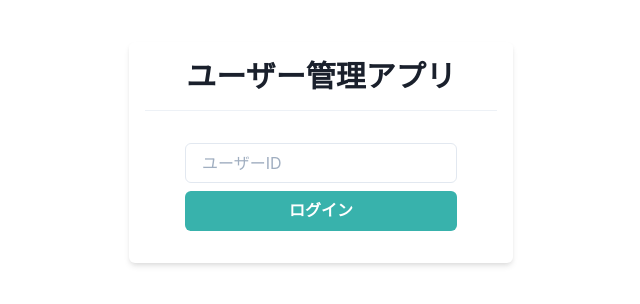
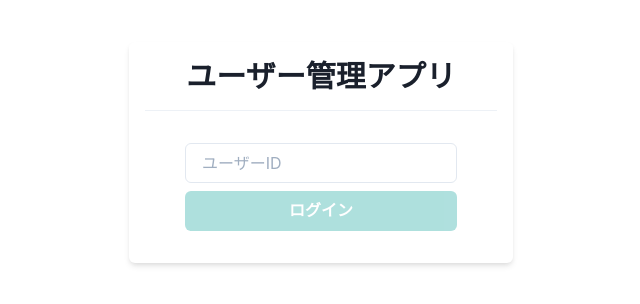
Before and after one commit to TokomaBaou/chakraui-test, a React (Create React App) app: page / in a window 1280 px wide. Shown: the part 248-552 px from the top of the page, without its empty margins (319-959 px from the left). Built offline with nearby package versions, Linux system fonts and the light colour scheme.

Commit message:
login,primaryButton ログイン機能の実装

```diff
--- a/package.json
+++ b/package.json
@@ -10,6 +10,7 @@
     "@emotion/react": "11.4.1",
     "@emotion/styled": "11.3.0",
     "@types/react-router-dom": "5.1.8",
+    "axios": "0.21.1",
     "framer-motion": "4.1.17",
     "react": "17.0.2",
     "react-dom": "17.0.2",
--- a/src/components/atoms/button/PrimaryButton.tsx
+++ b/src/components/atoms/button/PrimaryButton.tsx
@@ -5,12 +5,22 @@
 //propsとしては、ボタンの名称を受け取れたら良い
 type Props = {
   children: ReactNode;
+  disabled?: boolean;
+  loading?: boolean;
+  onClick: () => void;
 };
 
 export const PrimaryButton: VFC<Props> = memo((props) => {
-  const { children } = props;
+  const { children, onClick, disabled = false, loading = false } = props;
   return (
-    <Button bg="teal.400" color="white" _hover={{ opacity: 0.8 }}>
+    <Button
+      bg="teal.400"
+      color="white"
+      _hover={{ opacity: 0.8 }}
+      isLoading={loading}
+      disabled={disabled || loading}
+      onClick={onClick}
+    >
       {children}
     </Button>
   );
--- /dev/null
+++ b/src/components/hooks/useAuth.ts
@@ -0,0 +1,27 @@
+import axios from "axios";
+import { useCallback, useState } from "react";
+import { useHistory } from "react-router-dom";
+import { User } from "../../types/api/user";
+
+export const useAuth = () => {
+  const history = useHistory();
+  const [loading, setLoading] = useState(false);
+
+  const login = useCallback(
+    (id: string) => {
+      axios
+        .get<User>(`https://jsonplaceholder.typicode.com/users/${id}`)
+        .then((res) => {
+          if (res.data) {
+            history.push("/home");
+          } else {
+            alert("ユーザーが見つかりません");
+          }
+        })
+        .catch(() => alert("ログイン出来ません"))
+        .finally(() => setLoading(false));
+    },
+    [history]
+  );
+  return { login, loading };
+};
--- a/src/components/pages/Login.tsx
+++ b/src/components/pages/Login.tsx
@@ -1,8 +1,20 @@
 import { Box, Flex, Heading, Divider, Input, Stack } from "@chakra-ui/react";
-import { memo, VFC } from "react";
+import { ChangeEvent, memo, useState, VFC } from "react";
 import { PrimaryButton } from "../atoms/button/PrimaryButton";
+import { useAuth } from "../hooks/useAuth";
 
 export const Login: VFC = memo(() => {
+  const { login, loading } = useAuth();
+
+  //入力した値を保持するstate
+  //typescriptで型を指定したいが、初期値が空の場合は、自動的にstringが設定される
+  const [userId, setUserId] = useState("");
+  //テキストボックスの型として覚える　:Change~
+  const onChangeUserId = (event: ChangeEvent<HTMLInputElement>) =>
+    setUserId(event.target.value);
+
+  const onClickLogin = () => login(userId);
+
   return (
     <Flex align="center" justify="center" height="100vh">
       <Box bg="white" w="sm" p={4} borderRadius="md" shadow="md">
@@ -11,8 +23,18 @@
         </Heading>
         <Divider my={4} />
         <Stack sapacing={6} py={4} px={10}>
-          <Input placeholder="ユーザーID" />
-          <PrimaryButton>ログイン</PrimaryButton>
+          <Input
+            placeholder="ユーザーID"
+            value={userId}
+            onChange={onChangeUserId}
+          />
+          <PrimaryButton
+            onClick={onClickLogin}
+            disabled={userId === ""}
+            loading={loading}
+          >
+            ログイン
+          </PrimaryButton>
         </Stack>
       </Box>
     </Flex>
--- /dev/null
+++ b/src/types/api/user.ts
@@ -0,0 +1,23 @@
+export type User = {
+  id: number;
+  name: string;
+  username: string;
+  email: string;
+  address: {
+    street: string;
+    suite: string;
+    city: string;
+    zipcode: string;
+    geo: {
+      lat: string;
+      lng: string;
+    };
+  };
+  phone: string;
+  website: string;
+  company: {
+    name: string;
+    catchPhrase: string;
+    bs: string;
+  };
+};
--- a/tsconfig.json
+++ b/tsconfig.json
@@ -7,7 +7,7 @@
         "esModuleInterop": true,
         "lib": [
             "dom",
-            "es2015"
+            "es2018"
         ],
         "jsx": "react-jsx"
     }
```
